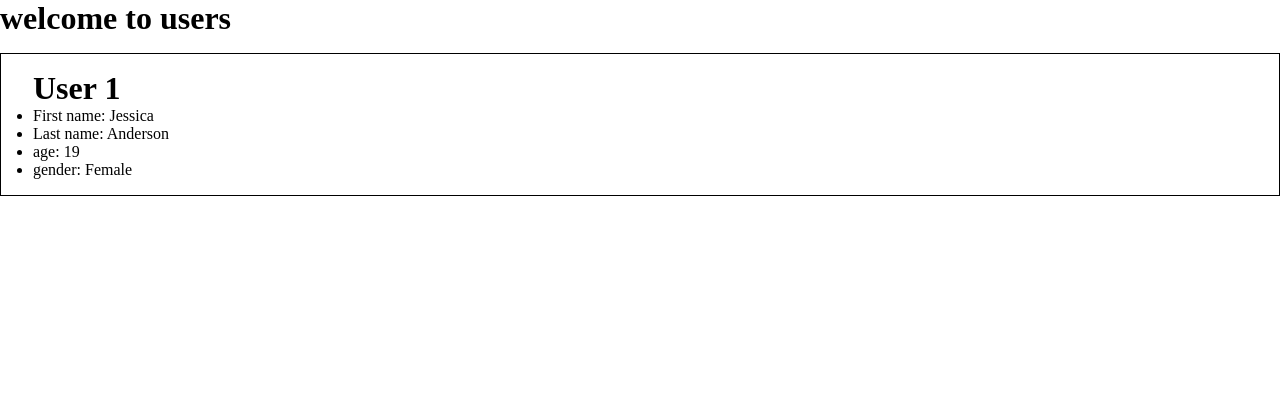
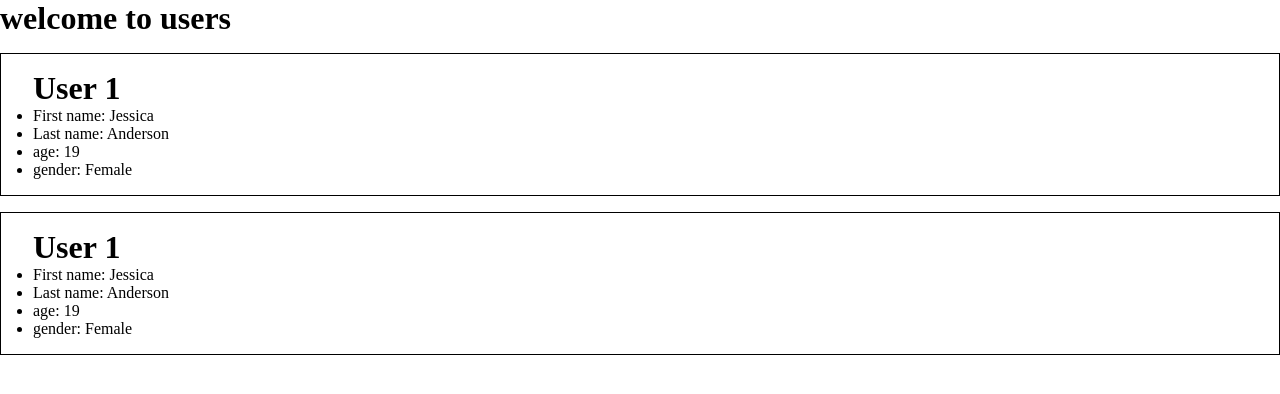
Before and after one commit to yusef-codes10/users-api-vue, a Vue app: page / in a window 1280 px wide. Shown: the top 394 px of the page. Built offline with nearby package versions, Linux system fonts and the light colour scheme.

Commit message:
preparing to use v-for

```diff
--- a/src/components/User.vue
+++ b/src/components/User.vue
@@ -5,10 +5,16 @@ const firstName = ref('Jessica')
 const lastName = ref('Anderson')
 const age = ref(19)
 const gender = ref('Female')
+
+// create users array
+const users = ref([
+  { firstName: 'Jessica', lastName: 'Anderson', age: 19, gender: 'Female' },
+  { firstName: 'Alice', lastName: 'Stones', age: 18, gender: 'Female' },
+])
 </script>
 
 <template>
-  <div class="user">
+  <div class="user" v-for="user in users">
     <h1>User 1</h1>
     <ul>
       <li>First name: {{ firstName }}</li>
```
